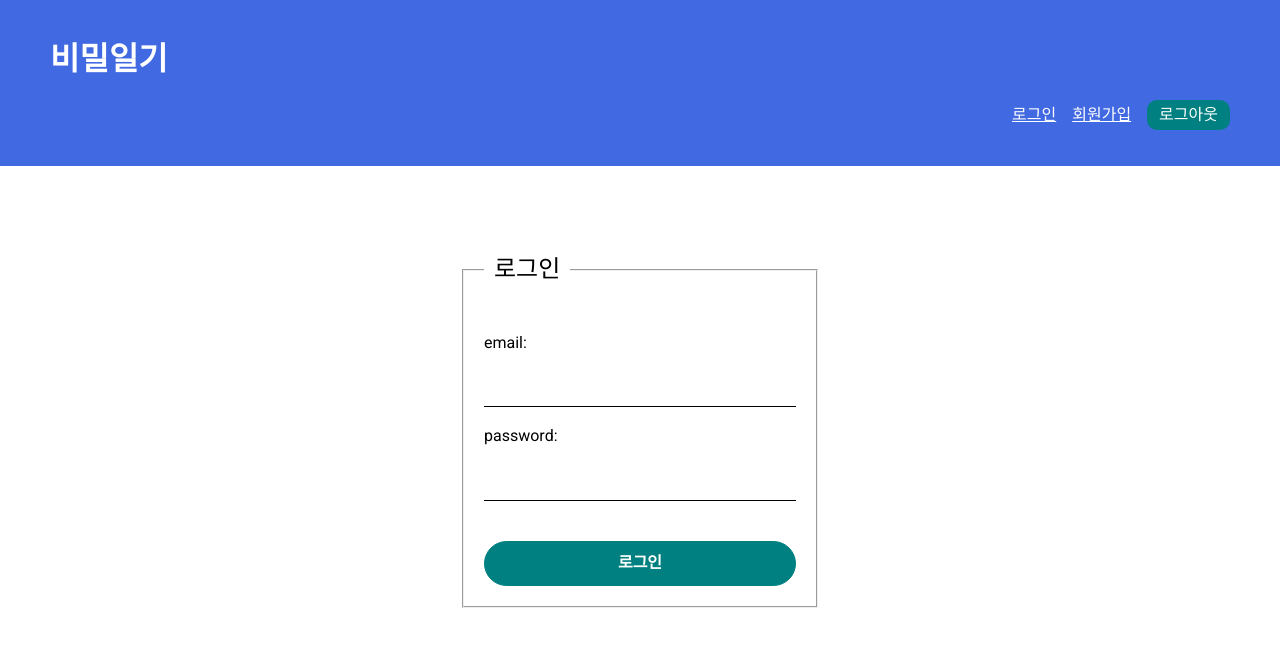
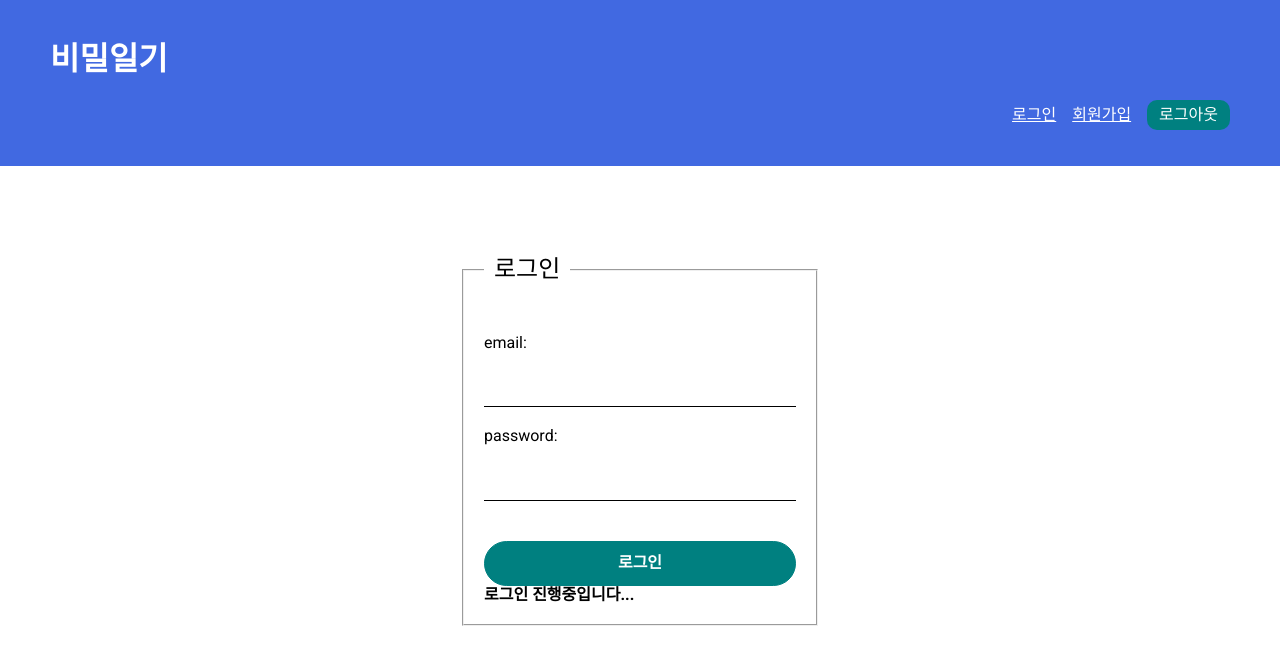
Before and after one commit to laurenCho9/firebase-login, a React (Create React App) app: page /login in a window 1280 px wide. Shown: the top 664 px of the page. Built offline with nearby package versions, Linux system fonts and the light colour scheme; no server answers.

Commit message:
feat: 로그인 기능 구현

```diff
--- /dev/null
+++ b/src/hooks/useLogin.js
@@ -0,0 +1,31 @@
+import { signInWithEmailAndPassword } from "firebase/auth";
+import { useState } from "react";
+import { appAuth } from "../firebase/config";
+import { useAuthContext } from "./useAuthContext";
+
+export const useLogin = () => {
+  // 에러 정보를 저장합니다.
+  const [error, setError] = useState(null);
+  // 현재 서버와 통신 상태를 저장합니다.
+  const [isPending, setIsPending] = useState(false);
+  const { dispatch } = useAuthContext();
+
+  const login = (email, password) => {
+    setError(null); // 아직 에러가 없습니다.
+    setIsPending(true); // 통신을 진행중입니다.
+
+    // 로그인 진행
+    signInWithEmailAndPassword(appAuth, email, password)
+      .then((userCredential) => {
+        const user = userCredential.user;
+        dispatch({ type: "login", payload: user });
+
+        if (!user) throw new Error("회원가입에 실패했습니다.");
+      })
+      .catch((err) => {
+        setError(err.message);
+        setIsPending(false);
+      });
+  };
+  return { error, isPending, login };
+};
--- a/src/pages/login/Login.jsx
+++ b/src/pages/login/Login.jsx
@@ -1,9 +1,11 @@
 import { useState } from "react";
 import styles from "./login.module.css";
+import { useLogin } from "../../hooks/useLogin";
 
 const Login = () => {
   const [email, setEmail] = useState("");
   const [password, setPassword] = useState("");
+  const { error, isPending, login } = useLogin();
 
   const handleData = (e) => {
     if (e.target.type === "email") {
@@ -16,7 +18,7 @@
   const handleSubmit = (e) => {
     // 페이지리로딩 제어
     e.preventDefault();
-    console.log(email, password);
+    login(email, password);
   };
 
   return (
@@ -42,9 +44,13 @@
           required
         />
 
-        <button type="submit" className={styles.button}>
-          로그인
-        </button>
+        {!isPending && (
+          <button type="submit" className={styles.button}>
+            로그인
+          </button>
+        )}
+        {!isPending && <strong>로그인 진행중입니다...</strong>}
+        {error && <strong>{error}</strong>}
       </fieldset>
     </form>
   );
```
